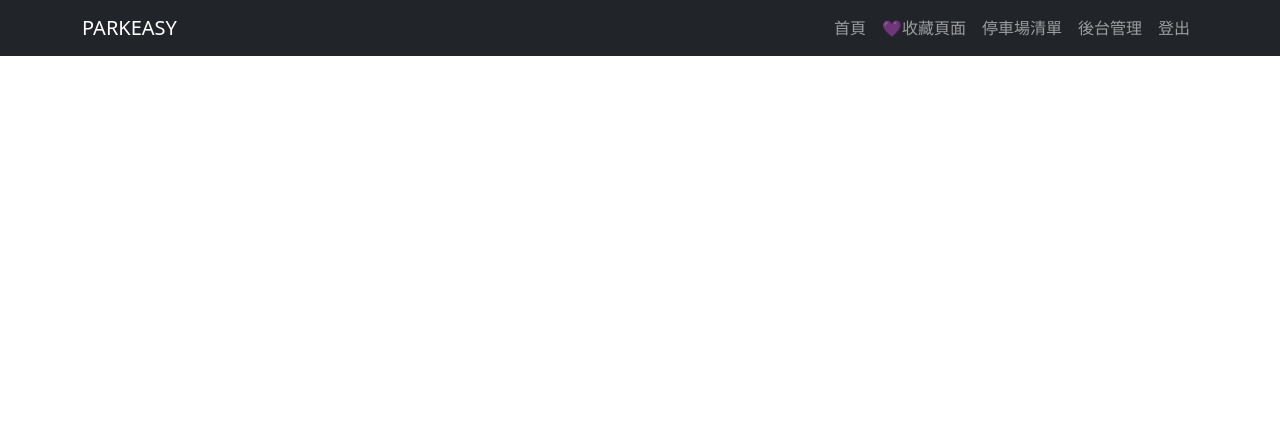
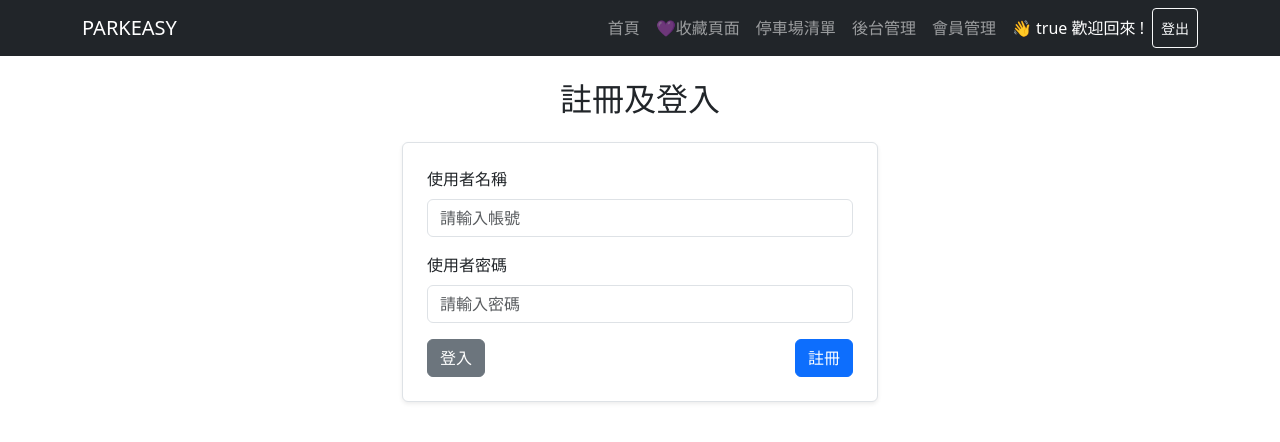
Before and after one commit to zooey375/Parkeasy, a React (Vite) app: page /auth in a window 1280 px wide. Shown: the top 442 px of the page. Built offline with nearby package versions, Linux system fonts and the light colour scheme; sample sign-in values are in the browser's storage.

Commit message:
製作登入/註冊

```diff
--- a/src/App.jsx
+++ b/src/App.jsx
@@ -4,8 +4,10 @@ import MapPage from './components/MapPage';
 import FavoritesPage from './components/FavoritesPage';
 import ParkingListPage from './components/ParkingListPage';
 import AdminPage from './components/AdminPage';
-import LogoutPage from './components/LogoutPage';
 import ScrollToTop from './components/ScrollToTop';  // 自動捲到頂部的功能
+import AuthPage from './components/AuthPage';
+import MemberListPage from './components/MemberListPage';
+
 
 
 
@@ -23,7 +25,8 @@ function App() {
           <Route path="/favorites" element={<FavoritesPage />} />
           <Route path="/list" element={<ParkingListPage />} />
           <Route path="/admin" element={<AdminPage />} />
-          <Route path="/logout" element={<LogoutPage />} />
+          <Route path="/auth" element={<AuthPage />} />
+          <Route path="/members" element={<MemberListPage />} />
 
         </Routes>
 
--- a/src/components/AdminPage.jsx
+++ b/src/components/AdminPage.jsx
@@ -35,7 +35,7 @@ function AdminPage() {
 
   // 新增停車場資料
   const handleAdd = () => {
-    // 守門員
+    // 守門員:會檢查newLot物件中，有沒有填寫name、type、price這三個欄位，只要一個沒有填寫就會跳出警告訊息，並用return中斷函式，不會繼續執行「送資料到後端」的動作。
     if (!newLot.name || !newLot.type || !newLot.price) {
         alert("請填寫必要欄位 (名稱、格位種類、價格) ");
         return;
--- /dev/null
+++ b/src/components/AuthPage.jsx
@@ -0,0 +1,118 @@
+import { useEffect, useState } from 'react';
+import axios from 'axios';
+import { Container, Form, Button, Alert, Card } from 'react-bootstrap';
+import { useNavigate } from 'react-router-dom';
+
+function AuthPage() {
+  const [formData, setFormData] = useState({ username: '', password: '' });
+  const [message, setMessage] = useState('');
+  const [isSuccess, setIsSuccess] = useState(null);
+
+  const navigate = useNavigate();
+
+  // 處理表單輸入變動
+  const handleChange = (e) => {
+    const { name, value } = e.target;
+    setFormData((prev) => ({ ...prev, [name]: value }));
+  };
+
+  // 處理登入
+  const handleLogin = () => {
+    axios.post('http://localhost:8086/api/members/login', formData)
+      .then((res) => {
+        const result = res.data;
+
+        if (result.message === '登入成功') {
+            localStorage.setItem('loggedInUser', result.username);
+            localStorage.setItem('isAdmin', result.isAdmin);
+            localStorage.setItem('userId', result.id);  // result.id 是後端回傳的使用者 ID。
+            setMessage('登入成功');
+            setIsSuccess(true);
+            setTimeout(() => {
+              window.location.href = "/"; // 強制瀏覽器重新載入頁面，Navbar 也會馬上顯示登入狀態!
+            }, 1000);
+        } else {
+            setMessage(result.message);
+            setIsSuccess(false);
+        }
+    })
+
+    .catch((err) => {
+      console.error('登入失敗:', err);
+      setMessage('登入失敗，請稍後再試');
+      setIsSuccess(false);
+    });
+
+  }
+
+  // 處理註冊
+  const handleRegister = () => {
+    axios.post('http://localhost:8086/api/members/register', formData)
+      .then((res) => {
+        const result = res.data;
+        setMessage(result);
+        setIsSuccess(result === '註冊成功');
+      })
+      .catch(() => {
+        setMessage('註冊失敗，請檢查伺服器');
+        setIsSuccess(false);
+      });
+
+    };
+
+  return (
+    <Container style={{ maxWidth: '500px', marginTop: '80px' }}>
+      <h2 className="mb-4 text-center">註冊及登入</h2>
+
+      {/* 顯示提示訊息 */}
+      {message && (
+        <Alert variant={isSuccess ? 'success' : 'danger'}>
+          {message}
+        </Alert>
+      )}
+
+      {/* 使用 Card 讓區塊有邊框和陰影 */}
+      <Card className="p-4 shadow-sm border rounded">
+        <Form>
+          {/* 帳號輸入 */}
+          <Form.Group className="mb-3">
+            <Form.Label>使用者名稱</Form.Label>
+            <Form.Control
+              type="text"
+              name="username"
+              value={formData.username}
+              onChange={handleChange}
+              placeholder="請輸入帳號"
+              required
+            />
+          </Form.Group>
+
+          {/* 密碼輸入 */}
+          <Form.Group className="mb-3">
+            <Form.Label>使用者密碼</Form.Label>
+            <Form.Control
+              type="password"
+              name="password"
+              value={formData.password}
+              onChange={handleChange}
+              placeholder="請輸入密碼"
+              required
+            />
+          </Form.Group>
+
+          {/* 按鈕群組：登入與註冊 */}
+          <div className="d-flex justify-content-between">
+            <Button variant="secondary" onClick={handleLogin}>
+              登入
+            </Button>
+            <Button variant="primary" onClick={handleRegister}>
+              註冊
+            </Button>
+          </div>
+        </Form>
+      </Card>
+    </Container>
+  );
+}
+
+export default AuthPage;
--- a/src/components/LogoutPage.jsx
+++ /dev/null
@@ -1,5 +0,0 @@
-function LogoutPage() {
-  return <h2>這是登出頁面</h2>;
-}
-
-export default LogoutPage;
--- /dev/null
+++ b/src/components/MemberListPage.jsx
@@ -0,0 +1,59 @@
+import { useEffect, useState } from 'react';
+import axios from 'axios';
+import { Container, Card, Row, Col, Alert } from 'react-bootstrap';
+import { useNavigate } from 'react-router-dom';
+
+function MemberListPage() {
+  const [members, setMembers] = useState([]);
+  const [error, setError] = useState('');
+  const navigate = useNavigate();
+
+  // 畫面載入時，確認是否為 admin
+  useEffect(() => {
+    const user = localStorage.getItem('loggedInUser');
+
+    if (user !== 'admin') {
+      alert('❌ 此頁僅限管理員使用');
+      navigate('/');
+      return;
+    }
+
+    // 抓取所有會員資料
+    axios.get('http://localhost:8086/api/members')
+      .then((res) => {
+        console.log('⭕ 成功取得會員資料:', res.data);
+        setMembers(res.data);
+      })
+      .catch((err) => {
+        console.error('❌ 取得會員失敗:', err);
+        setError('無法載入會員資料，請稍後再試');
+      });
+  }, []);
+
+  return (
+    <Container className="my-4">
+      <h2 className="mb-4">會員管理（僅限管理者）</h2>
+
+      {error && <Alert variant="danger">{error}</Alert>}
+
+      {/* 顯示所有會員資料 */}
+      <Row xs={1} md={2} lg={3} className="g-4">
+        {members.map((member) => (
+          <Col key={member.id}>
+            <Card className="shadow-sm">
+              <Card.Body>
+                <Card.Title>{member.username}</Card.Title>
+                <Card.Text>
+                  📧 {member.email}<br />
+                  🆔 ID：{member.id}
+                </Card.Text>
+              </Card.Body>
+            </Card>
+          </Col>
+        ))}
+      </Row>
+    </Container>
+  );
+}
+
+export default MemberListPage;
--- a/src/components/Navbar.jsx
+++ b/src/components/Navbar.jsx
@@ -1,30 +1,78 @@
 // Navbar as BsNavbar : 將 react-bootstrap 的 Navbar 取別名，避免與自訂的 Navbar 名稱打架。
-import { Navbar as BsNavbar, Nav, Container } from 'react-bootstrap';
-import { Link } from 'react-router-dom';
+import { useEffect, useState } from 'react';
+
+import { Navbar as BsNavbar, Nav, Container, Button } from 'react-bootstrap';
+import { Link, useNavigate } from 'react-router-dom';
 import './Navbar.css';
 
 function Navbar() {
+  const [username, setUsername] = useState(null);
+  const [isAdmin, setIsAdmin] = useState(false);
+  const navigate = useNavigate();
+
+   // ✅ 當頁面載入時，檢查 localStorage 裡有沒有登入者
+  useEffect(() => {
+    const user = localStorage.getItem('loggedInUser');
+    const admin = localStorage.getItem('isAdmin'); // "true" or "false"
+    if (user) {
+      setUsername(user);
+      setIsAdmin(admin === "true"); // 字串比對
+    }
+  }, []);
+
+  // 登出功能
+  const handleLogout = () => {
+    localStorage.removeItem('loggedInUser');
+    localStorage.removeItem('isAdmin');
+    localStorage.removeItem('userId');
+    setUsername(null); // 清空狀態
+    setIsAdmin(false);
+    navigate('/auth'); // 登出後導去首頁
+  };
+
   return (
-<BsNavbar bg="dark" variant="dark" expand="lg" fixed="top">
+    <BsNavbar bg="dark" variant="dark" expand="lg" fixed="top">
       <Container>
           {/* 左上角 Logo，可點回首頁 */}
         <BsNavbar.Brand as={Link} to="/">PARKEASY</BsNavbar.Brand>
+
           {/* 手機版的展開按鈕 */}
         <BsNavbar.Toggle aria-controls="basic-navbar-nav" />
+
           {/* 導覽列內容（右側連結） */}
         <BsNavbar.Collapse id="basic-navbar-nav">
           <Nav className="ms-auto"> {/* ms-auto：往右靠齊 */}
-            <Nav.Link as={Link} to="/">首頁</Nav.Link>
-            <Nav.Link as={Link} to="/favorites">💜收藏頁面</Nav.Link>
-            <Nav.Link as={Link} to="/list">停車場清單</Nav.Link>
-            <Nav.Link as={Link} to="/admin">後台管理</Nav.Link>
-            <Nav.Link as={Link} to="/logout">登出</Nav.Link>
+            {username ? (
+              <>
+                <Nav.Link as={Link} to="/">首頁</Nav.Link>
+                <Nav.Link as={Link} to="/favorites">💜收藏頁面</Nav.Link>
+                <Nav.Link as={Link} to="/list">停車場清單</Nav.Link>
+
+                {/* 僅 admin 可看到後台功能 */}
+                {isAdmin && (
+                  <>
+                    <Nav.Link as={Link} to="/admin">後台管理</Nav.Link>
+                    <Nav.Link as={Link} to="/members">會員管理</Nav.Link>
+                  </>
+                )}
+                {/* 顯示歡迎文字 */}
+                <div className="d-flex align-items-center mx-2 text-white">
+                  👋 {username} 歡迎回來 !
+                </div>
+
+                <Button variant="outline-light" size="sm" onClick={handleLogout}>
+                  登出
+                </Button>
+              </>
+            ) : (
+              <Nav.Link as={Link} to="/auth">登入/註冊</Nav.Link>
+            )}
           </Nav>
         </BsNavbar.Collapse>
       </Container>
     </BsNavbar>
   );
-};
+}
 
 export default Navbar;
 
--- a/src/components/ParkingListPage.jsx
+++ b/src/components/ParkingListPage.jsx
@@ -2,8 +2,12 @@ import { useEffect, useState } from 'react';
 import axios from 'axios'; // 使用 axios 來發送 HTTP 請求
 import { Card, Button, Container, Row, Col } from 'react-bootstrap';
 // Container:外框容器、 Row + Col:卡片排版、Card :卡片格式。
+import useAuthGuard from '../hooks/useAuthGuard';
+
 
 function ParkingListPage() {
+    useAuthGuard();
+
     const [parkingLots, setParkingLots] = useState([]);
 
     // 載入所有停車場資料 (只會執行一次)
@@ -23,7 +27,7 @@ function ParkingListPage() {
         <Container className="my-4">
             <h2 className="mb-4">所有停車場清單</h2>
 
-            {parkingLots.lenght === 0 ? (
+            {parkingLots.length === 0 ? (
                 <p>目前尚無任何停車場資料。</p>
             ) : (
                 <Row xs={1} md={2} lg={3} className="g-4">
--- /dev/null
+++ b/src/hooks/useAuthGuard.jsx
@@ -0,0 +1,18 @@
+// hooks 放「自己寫的邏輯小工具」
+import { useState, useEffect } from 'react';
+import { useNavigate } from 'react-router-dom'; //使用navigate
+
+/* 自定義的登入檢查函式，只要在頁面中呼叫，就會自動判斷是否登入。 */
+function useAuthGuard() {
+    const navigate = useNavigate();
+
+    useEffect(() => {
+        const user = localStorage.getItem('loggedInUser');
+        if (!user) {
+            alert("請先登入!");
+            navigate('/auth');  //未登入就會跳轉去登入頁
+        }
+    }, [navigate]);
+}
+
+export default useAuthGuard;
```
Also changed, not shown: src/components/FavoritesPage.jsx (+22 -5 lines), src/components/MapPage.jsx (+18 -13 lines).
